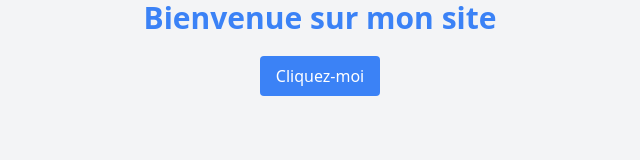
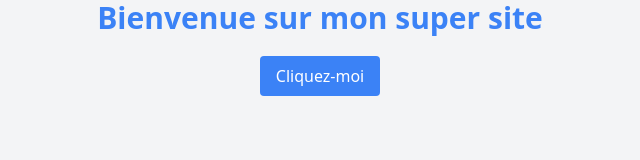
Before and after one commit to IKRAMELHADI/TD1-GI, a plain HTML site: page index.html in a window 1280 px wide. Shown: the whole page, without its empty margins (320-960 px from the left). Drawn offline with nearby package versions, Linux system fonts and the light colour scheme.

Commit message:
Modification du titre de la page

```diff
--- a/index.html
+++ b/index.html
@@ -8,7 +8,8 @@
     <script src="https://cdn.tailwindcss.com"></script>
 </head>
 <body class="bg-gray-100 text-center">
-    <h1 class="text-3xl font-bold text-blue-500">Bienvenue sur mon site</h1>
+    <h1 class="text-3xl font-bold text-blue-500">Bienvenue sur mon super site</h1>
+
 <button class="mt-5 px-4 py-2 bg-blue-500 text-white rounded">
 Cliquez-moi
 </button>
```
